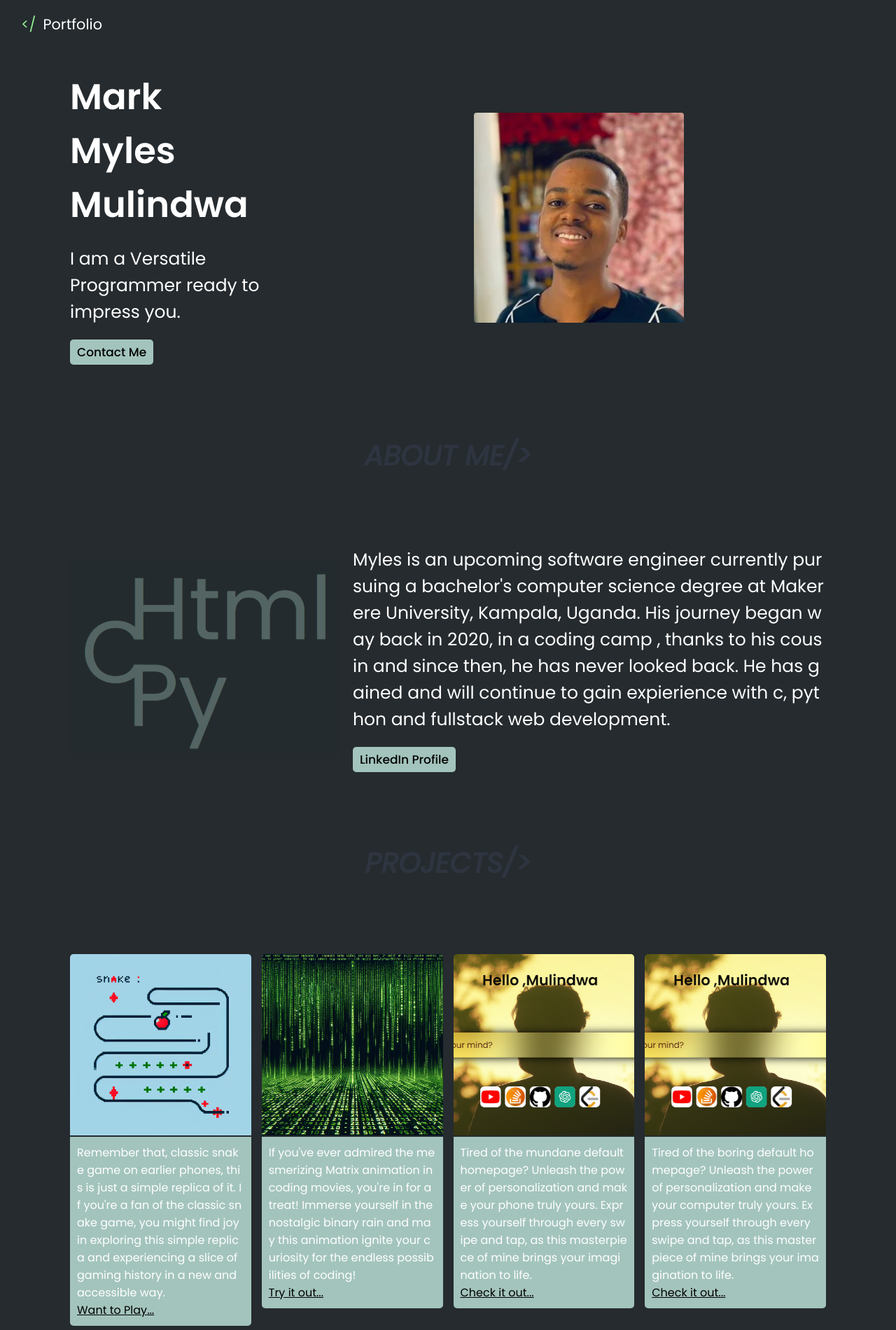
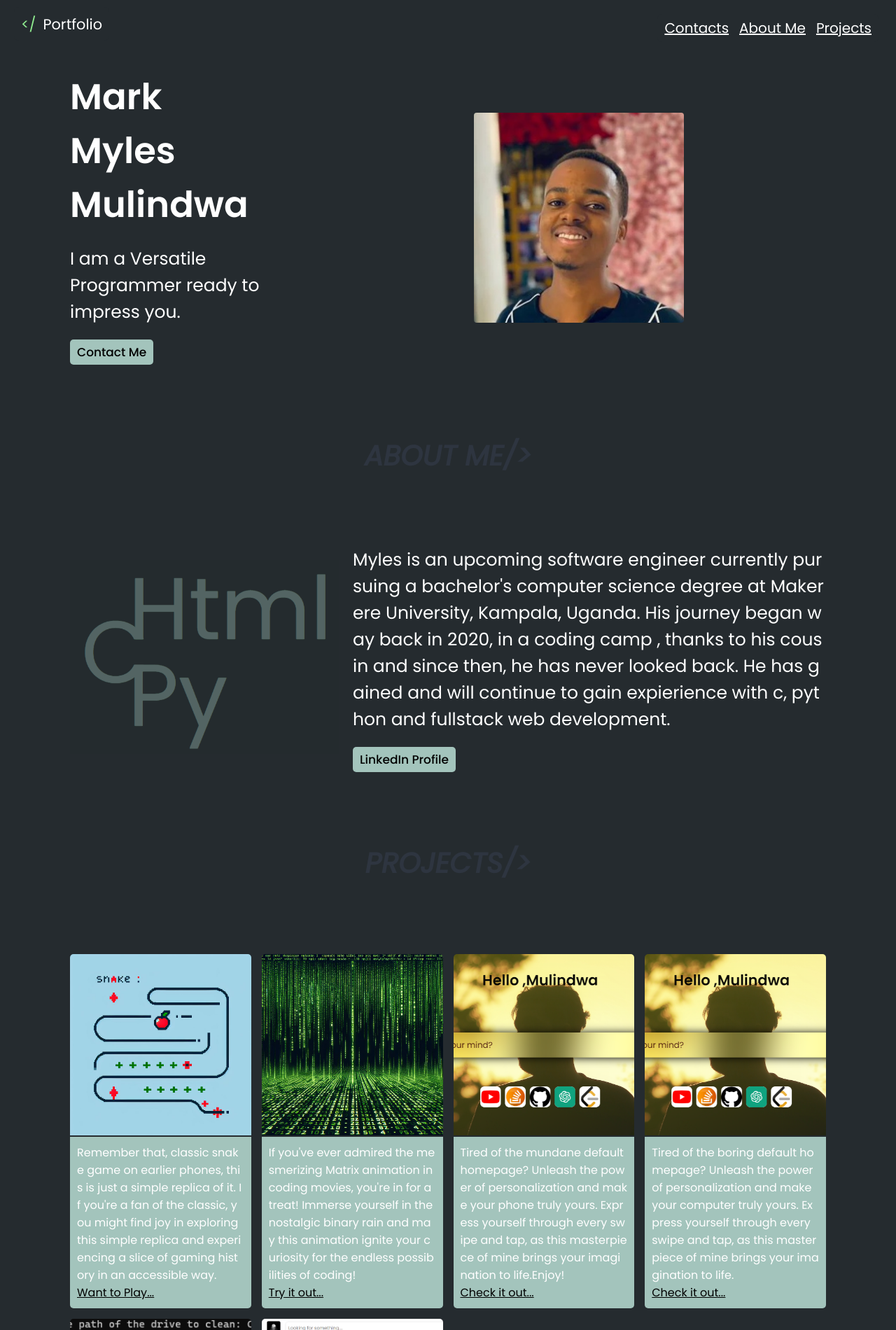
Before and after one commit to MulindwaMarkMyles/port_v2, a plain HTML site: page index.html in a window 1280 px wide. Shown: the top 1900 px of the page at 70% size. Drawn offline with Linux system fonts and the light colour scheme.

Commit message:
A few improvements

```diff
--- a/index.html
+++ b/index.html
@@ -1,17 +1,24 @@
 <!DOCTYPE html>
 <html lang="en">
+
 <head>
         <meta charset="UTF-8">
         <meta name="viewport" content="width=device-width, initial-scale=1.0">
         <title>Mulindwa Mark Myles</title>
         <link rel="stylesheet" type="text/css" href="./styles.css">
 </head>
+
 <body>
         <header class="head">
                 <small>
                         <span>&lt;/</span>Portfolio
                 </small>
         </header>
+        <small class="links-navigate">
+                <a href="#contacts">Contacts</a>
+                <a href="#about">About Me</a>
+                <a href="#projects">Projects</a>
+        </small>
         <div class="intro">
                 <div class="text-group">
                         <span class="name">Mark </br>Myles </br>Mulindwa</span>
@@ -25,60 +32,89 @@
         <span class="bar">
                 <span>ABOUT ME/&gt;</span>
         </span>
-	<div class="about">
+        <div class="about" id="about">
                 <div class="logo">
                         <img class="img-2" src="./images/logo.png" alt="a logo of the programming languages he does.">
                 </div>
                 <div class="essay">
-			Myles is an upcoming software engineer currently pursuing a bachelor's computer science degree at Makerere University, Kampala, Uganda. His journey began way back in 2020, in a coding camp , thanks to his cousin and since then, he has never looked back. He has gained and will continue to gain expierience with c, python and fullstack web development.
+                        Myles is an upcoming software engineer currently pursuing a bachelor's computer science degree
+                        at Makerere University, Kampala, Uganda. His journey began way back in 2020, in a coding camp ,
+                        thanks to his cousin and since then, he has never looked back. He has gained and will continue
+                        to gain expierience with c, python and fullstack web development.
                         <a href="https://www.linkedin.com/in/mark-myles-mulindwa-699b44226">LinkedIn Profile</a>
                 </div>
         </div>
         <span class="bar">
                 <span>PROJECTS/&gt;</span>
         </span>
-	<div class="projects">
+        <div class="projects" id="projects">
                 <div class="snake-section">
-			<img src="./images/snake.jpeg", alt="An image of a simple snake game.">
-            <div class="snake">Remember that, classic snake game on earlier phones, this is just a simple replica of it.  If you're a fan of the classic snake game, you might find joy in exploring this simple replica and experiencing a slice of gaming history in a new and accessible way.</br><a href="https://github.com/MulindwaMarkMyles/Snake_/tree/master/snakeGame">Want to Play...</a></div>
+                        <img src="./images/snake.jpeg" , alt="An image of a simple snake game.">
+                        <div class="snake">Remember that, classic snake game on earlier phones, this is just a simple
+                                replica of it. If you're a fan of the classic, you might find joy in
+                                exploring this simple replica and experiencing a slice of gaming history in an
+                                accessible way.</br><a
+                                        href="https://github.com/MulindwaMarkMyles/Snake_/tree/master/snakeGame">Want to
+                                        Play...</a></div>
                 </div>
                 <div class="matrix-section">
-        	<img src="./images/matrix.jpeg", alt="An image of a simple snake game.">
-            <div class="matrix">If you've ever admired the mesmerizing Matrix animation in coding movies, you're in for a treat! Immerse yourself in the nostalgic binary rain and may this animation ignite your curiosity for the endless possibilities of coding!</br> <a href="https://github.com/MulindwaMarkMyles/matrix_/tree/master/matrix">Try it out...</a></div>
+                        <img src="./images/matrix.jpeg" , alt="An image of a simple snake game.">
+                        <div class="matrix">If you've ever admired the mesmerizing Matrix animation in coding movies,
+                                you're in for a treat! Immerse yourself in the nostalgic binary rain and may this
+                                animation ignite your curiosity for the endless possibilities of coding!</br> <a
+                                        href="https://github.com/MulindwaMarkMyles/matrix_/tree/master/matrix">Try it
+                                        out...</a></div>
                 </div>
                 <div class="homepage-mobile-section">
                         <div class="img-container">
-        		<img src="./images/webdev.png", alt="An image of a simple snake game.">
+                                <img src="./images/webdev.png" , alt="An image of a simple snake game.">
                         </div>
                         <div class="homepage-mobile">
-                    Tired of the mundane default homepage? Unleash the power of personalization and make your phone truly yours. Express yourself through every swipe and tap, as this masterpiece of mine brings your imagination to life. </br><a href="https://github.com/MulindwaMarkMyles/homepage_mobile">Check it out...</a>
+                                Tired of the mundane default homepage? Unleash the power of personalization and make
+                                your phone truly yours. Express yourself through every swipe and tap, as this
+                                masterpiece of mine brings your imagination to life.Enjoy! </br><a
+                                        href="https://github.com/MulindwaMarkMyles/homepage_mobile">Check it out...</a>
                         </div>
                 </div>
                 <div class="homepage-pc-section">
-        	<img src="./images/webdev.png", alt="An image of a simple snake game.">
+                        <img src="./images/webdev.png" , alt="An image of a simple snake game.">
                         <div class="homepage-pc">
-                Tired of the boring default homepage? Unleash the power of personalization and make your computer truly yours. Express yourself through every swipe and tap, as this masterpiece of mine brings your imagination to life.</br><a href="https://github.com/MulindwaMarkMyles/home_page">Check it out...</a>
+                                Tired of the boring default homepage? Unleash the power of personalization and make your
+                                computer truly yours. Express yourself through every swipe and tap, as this masterpiece
+                                of mine brings your imagination to life.</br><a
+                                        href="https://github.com/MulindwaMarkMyles/home_page">Check it out...</a>
                         </div>
                 </div>
                 <div class="section">
-        	<img src="./images/python.png", alt="An image of a simple snake game.">
-            <div class="cleaner">Say goodbye to clutter in your directories! No more manual drudgery. Worried about accidentally deleting important files? Fear not! This application comes with built-in safeguards, ensuring that only the empty ones bid farewell, leaving your valuable data untouched.<a href="https://github.com/MulindwaMarkMyles/clean">Clean your system...</a></div>
+                        <img src="./images/python.png" , alt="An image of a simple snake game.">
+                        <div class="cleaner">Say goodbye to clutter in your directories!
+                                Worried about accidentally deleting important files? Fear not! This application comes
+                                with built-in safeguards, ensuring that only the empty ones bid farewell, leaving your
+                                valuable data untouched.</br><a href="https://github.com/MulindwaMarkMyles/clean">Clean your
+                                        system...</a></div>
                 </div>
                 <div class="section-notes">
-        	<img src="./images/notes.png", alt="An image of a simple snake game.">
+                        <img src="./images/notes.png" , alt="An image of a simple snake game.">
                         <div class="notes">
-        	A Simple notes app that exploits flask for backend. Something i did to just practice my skills and build on my knowledge. As time goes on i will continue to make it more advanced and possibly consider putting it out there.</br><a href="https://github.com/MulindwaMarkMyles/noti">Want to try it?</a>
+                                A Simple notes app that exploits flask for backend. Something i did to just practice my
+                                skills and build on my knowledge. As time goes on i will continue to make it more
+                                advanced and possibly consider putting it out there.</br><a
+                                        href="https://github.com/MulindwaMarkMyles/noti">Want to try it?</a>
                         </div>
                 </div>
         </div>
         <div class="contacts-and-resume" id="contacts">
                 <span class="bar">REACH OUT/&gt;</span>
                 <div class="links">
-           <a href="https://www.instagram.com/mylesmark752/"><img src="./images/insta.jpg" alt="an image of instagram">Instagram</a>
-           <a href="https://twitter.com/mylesmark3"><img src="./images/tweet.jpg" alt="an image of twitter">X</a>
-           <a href="https://www.linkedin.com/in/mark-myles-mulindwa-699b44226"><img src="./images/link.jpg" alt="an image of linkedin">Linkedin</a>
+                        <a href="https://www.instagram.com/mylesmark752/"><img src="./images/insta.jpg"
+                                        alt="an image of instagram">Instagram</a>
+                        <a href="https://twitter.com/mylesmark3"><img src="./images/tweet.jpg"
+                                        alt="an image of twitter">X</a>
+                        <a href="https://www.linkedin.com/in/mark-myles-mulindwa-699b44226"><img src="./images/link.jpg"
+                                        alt="an image of linkedin">Linkedin</a>
                         <a><img src="./images/mail.jpg" alt="an image of gmail"> mylesmark753@gmail.com</a>
                 </div>
         </div>
 </body>
+
 </html>
--- a/styles.css
+++ b/styles.css
@@ -24,6 +24,12 @@ body {
                 margin:80px 20px;
         }
 }
+@media (max-width:1000px) {
+        .links-navigate a {
+                display: none;
+                opacity: 1;
+        }
+}
 .head {
         color:white;
         font-size:25px;
@@ -39,6 +45,23 @@ body {
 .head small span{
         color:lightgreen;
         margin-right:10px;
+}
+.links-navigate {
+        position: fixed;
+        right:25px;
+        top:20px;
+        display: flex;
+        flex-direction: row;
+        gap:15px;
+        background: #252B2F;
+        padding:5px 10px;
+        border-radius: 7px;
+        z-index: 100;
+}
+.links-navigate a {
+        color:white;
+        font-size:20px;
+        /* text-decoration: underline; */
 }
 .intro {
         display:grid;
@@ -147,6 +170,10 @@ body {
 }
 .projects > * {
         border-radius: 5px;
+        transition:all 0.2s linear;
+}
+.projects > *:hover {
+        transform:scale(1.1);
 }
 .notes,
 .cleaner,
```
Lines whose indentation alone changed are shown as unchanged.
